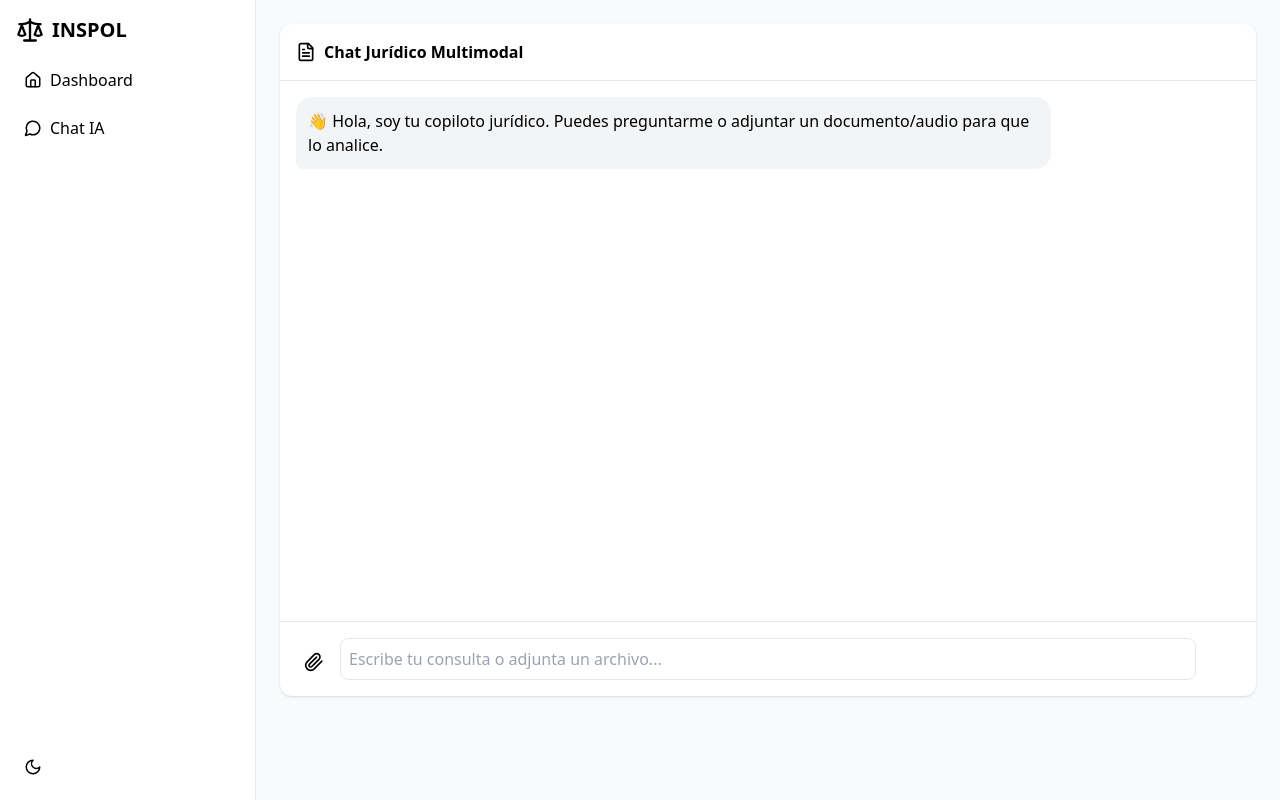
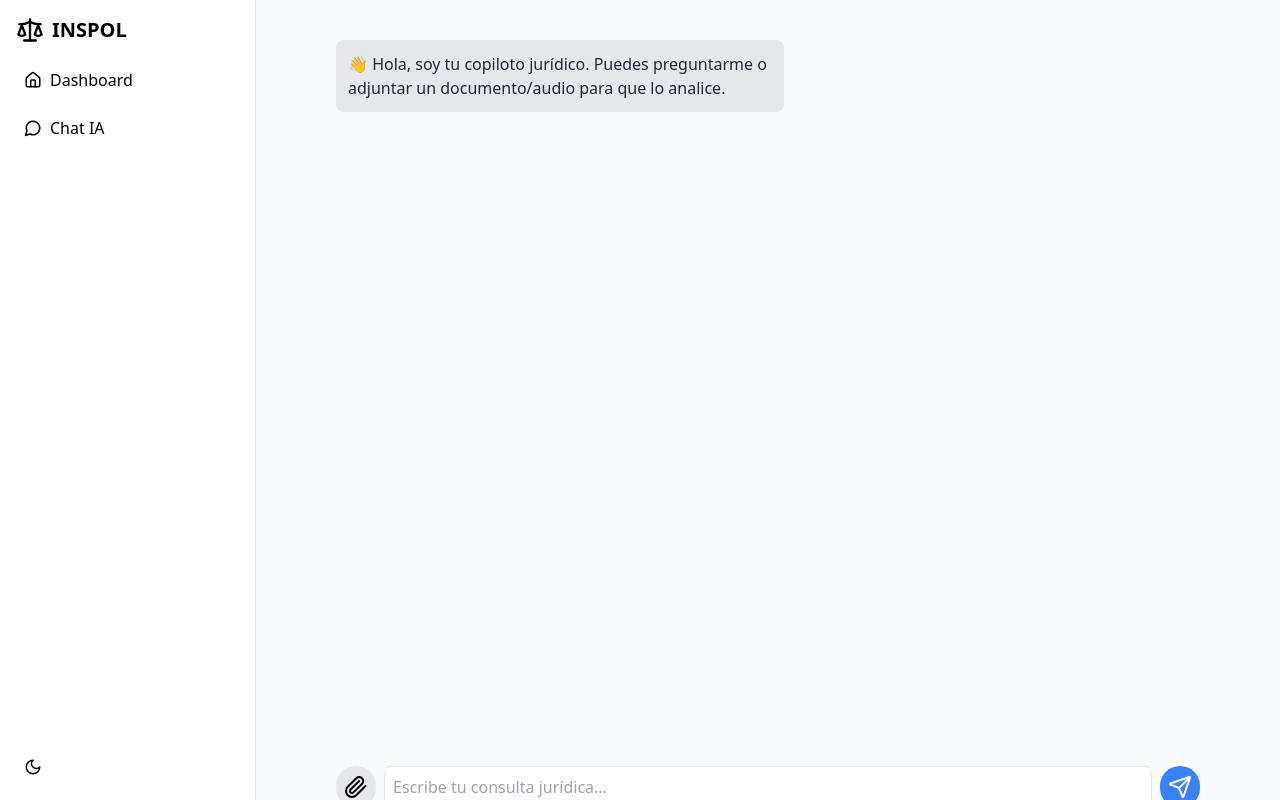
Before and after one commit to aldogat/inspol-legal-ai, a Next.js app in the folder frontend/: page /chat in a window 1280 px wide. Built offline with nearby package versions, Linux system fonts and the light colour scheme.

Commit message:
Fix: enviar texto como JSON y archivos como form-data

```diff
--- a/frontend/app/(dashboard)/chat/page.tsx
+++ b/frontend/app/(dashboard)/chat/page.tsx
@@ -1,107 +1,106 @@
-"use client"
-import { useState, useRef } from "react"
-import { Send, Paperclip, Loader, FileText, X } from "lucide-react"
+"use client";
+import { useState, useRef } from "react";
+import { Send, Paperclip, Loader, FileText, X } from "lucide-react";
 
 export default function ChatPage() {
   const [messages, setMessages] = useState([
     { role: "assistant", content: "👋 Hola, soy tu copiloto jurídico. Puedes preguntarme o adjuntar un documento/audio para que lo analice." }
-  ])
-  const [input, setInput] = useState("")
-  const [file, setFile] = useState<File | null>(null)
-  const [loading, setLoading] = useState(false)
-  const fileInputRef = useRef<HTMLInputElement>(null)
+  ]);
+  const [input, setInput] = useState("");
+  const [file, setFile] = useState(null);
+  const [loading, setLoading] = useState(false);
+  const fileInputRef = useRef(null);
 
   const handleSend = async () => {
-    if (!input.trim() && !file) return
-    setLoading(true)
-    const formData = new FormData()
-    if (input.trim()) formData.append("message", input)
-    if (file) formData.append("file", file)
-
-    const userMsg = { role: "user", content: input || `[Archivo: ${file?.name}]` }
-    const newMessages = [...messages, userMsg]
-    setMessages(newMessages)
-    setInput("")
-    setFile(null)
+    if (!input.trim() && !file) return;
+    setLoading(true);
+    const newMessages = [...messages, { role: "user", content: input || `[Archivo: ${file?.name}]` }];
+    setMessages(newMessages);
+    setInput("");
+    const currentFile = file;
+    setFile(null);
 
     try {
-      const res = await fetch(`${process.env.NEXT_PUBLIC_API_URL}/api/v1/chat/multimodal`, {
-        method: "POST",
-        body: formData
-      })
-      const data = await res.json()
-      const assistantMsg = { role: "assistant", content: data.response }
-      setMessages([...newMessages, assistantMsg])
-    } catch (e) {
-      setMessages([...newMessages, { role: "assistant", content: "Error al procesar la solicitud." }])
+      let response;
+      if (currentFile) {
+        const formData = new FormData();
+        formData.append("file", currentFile);
+        if (input.trim()) formData.append("consulta", input);
+        response = await fetch(`${process.env.NEXT_PUBLIC_API_URL}/api/v1/chat/multimodal`, {
+          method: "POST",
+          body: formData,
+        });
+      } else {
+        response = await fetch(`${process.env.NEXT_PUBLIC_API_URL}/api/v1/chat/multimodal`, {
+          method: "POST",
+          headers: { "Content-Type": "application/json" },
+          body: JSON.stringify({ consulta: input }),
+        });
+      }
+
+      if (!response.ok) throw new Error(`HTTP error! status: ${response.status}`);
+      const data = await response.json();
+      const assistantMsg = { role: "assistant", content: data.respuesta };
+      setMessages([...newMessages, assistantMsg]);
+    } catch (error) {
+      console.error("Error sending message:", error);
+      setMessages([...newMessages, { role: "assistant", content: "Error al procesar la solicitud." }]);
     } finally {
-      setLoading(false)
+      setLoading(false);
     }
-  }
+  };
 
-  const handleFileChange = (e: React.ChangeEvent<HTMLInputElement>) => {
-    if (e.target.files?.[0]) setFile(e.target.files[0])
-  }
+  const handleFileChange = (e) => {
+    if (e.target.files?.[0]) setFile(e.target.files[0]);
+  };
 
-  const handleDrop = (e: React.DragEvent) => {
-    e.preventDefault()
-    if (e.dataTransfer.files?.[0]) setFile(e.dataTransfer.files[0])
-  }
+  const handleDrop = (e) => {
+    e.preventDefault();
+    if (e.dataTransfer.files?.[0]) setFile(e.dataTransfer.files[0]);
+  };
 
   return (
-    <div className="flex flex-col h-[calc(100vh-8rem)] bg-white dark:bg-gray-800 rounded-xl shadow overflow-hidden">
-      <div className="p-4 border-b bg-gradient-to-r from-primary/5 to-secondary/5">
-        <h2 className="font-semibold flex items-center gap-2">
-          <FileText className="w-5 h-5 text-primary" /> Chat Jurídico Multimodal
-        </h2>
-      </div>
-      <div className="flex-1 overflow-y-auto p-4 space-y-4"
-        onDragOver={(e) => e.preventDefault()}
-        onDrop={handleDrop}>
-        {messages.map((msg, i) => (
-          <div key={i} className={`flex ${msg.role === "user" ? "justify-end" : "justify-start"}`}>
-            <div className={`max-w-[80%] p-3 rounded-2xl ${
-              msg.role === "user" ? "bg-primary text-white rounded-br-md" : "bg-gray-100 dark:bg-gray-700 rounded-bl-md"
-            }`}>
-              <p className="whitespace-pre-wrap">{msg.content}</p>
+    <div className="flex flex-col h-screen max-w-4xl mx-auto p-4" onDragOver={(e) => e.preventDefault()} onDrop={handleDrop}>
+      <div className="flex-1 overflow-y-auto space-y-4 mb-4">
+        {messages.map((msg, idx) => (
+          <div key={idx} className={`flex ${msg.role === "user" ? "justify-end" : "justify-start"}`}>
+            <div className={`max-w-md p-3 rounded-lg ${msg.role === "user" ? "bg-blue-500 text-white" : "bg-gray-200 text-gray-800"}`}>
+              {msg.content}
             </div>
           </div>
         ))}
         {loading && (
-          <div className="flex justify-start">
-            <div className="bg-gray-100 dark:bg-gray-700 p-3 rounded-2xl flex items-center gap-2">
-              <Loader className="animate-spin" size={16} /> Analizando archivo...
-            </div>
+          <div className="flex justify-center">
+            <Loader className="animate-spin text-gray-500" />
           </div>
         )}
       </div>
       {file && (
-        <div className="px-4 py-2 bg-blue-50 dark:bg-blue-900/20 border-t flex items-center gap-2">
-          <FileText size={16} className="text-primary" />
-          <span className="text-sm flex-1 truncate">{file.name}</span>
-          <button onClick={() => setFile(null)} className="text-gray-500 hover:text-red-500">
-            <X size={16} />
+        <div className="flex items-center gap-2 p-2 bg-gray-100 rounded-md mb-2">
+          <FileText />
+          <span className="text-sm truncate">{file.name}</span>
+          <button onClick={() => setFile(null)} className="ml-auto text-red-500">
+            <X />
           </button>
         </div>
       )}
-      <form onSubmit={e => { e.preventDefault(); handleSend() }} className="p-4 border-t flex items-end gap-2">
-        <button type="button" onClick={() => fileInputRef.current?.click()} className="p-2 hover:bg-gray-100 dark:hover:bg-gray-700 rounded-lg">
-          <Paperclip size={20} />
+      <div className="flex gap-2">
+        <button onClick={() => fileInputRef.current?.click()} className="p-2 bg-gray-200 rounded-full cursor-pointer">
+          <Paperclip />
         </button>
-        <input ref={fileInputRef} type="file" onChange={handleFileChange} className="hidden"
-          accept=".pdf,.docx,.doc,.txt,.png,.jpg,.jpeg,.mp3,.wav,.m4a,.ogg,.webm" />
-        <textarea
+        <input type="file" ref={fileInputRef} onChange={handleFileChange} className="hidden" />
+        <input
+          type="text"
           value={input}
           onChange={(e) => setInput(e.target.value)}
-          placeholder="Escribe tu consulta o adjunta un archivo..."
-          className="flex-1 p-2 border rounded-lg resize-none dark:bg-gray-700 min-h-[40px] max-h-[120px]"
-          rows={1}
-          onKeyDown={(e) => { if (e.key === "Enter" && !e.shiftKey) { e.preventDefault(); handleSend() } }}
+          onKeyPress={(e) => e.key === "Enter" && handleSend()}
+          placeholder="Escribe tu consulta jurídica..."
+          className="flex-1 p-2 border rounded-md"
         />
-        <button type="submit" disabled={loading} className="p-2 bg-primary text-white rounded-lg hover:bg-primary/90">
-          <Send size={20} />
+        <button onClick={handleSend} disabled={loading} className="p-2 bg-blue-500 text-white rounded-full">
+          <Send />
         </button>
-      </form>
+      </div>
     </div>
-  )
+  );
 }
```
